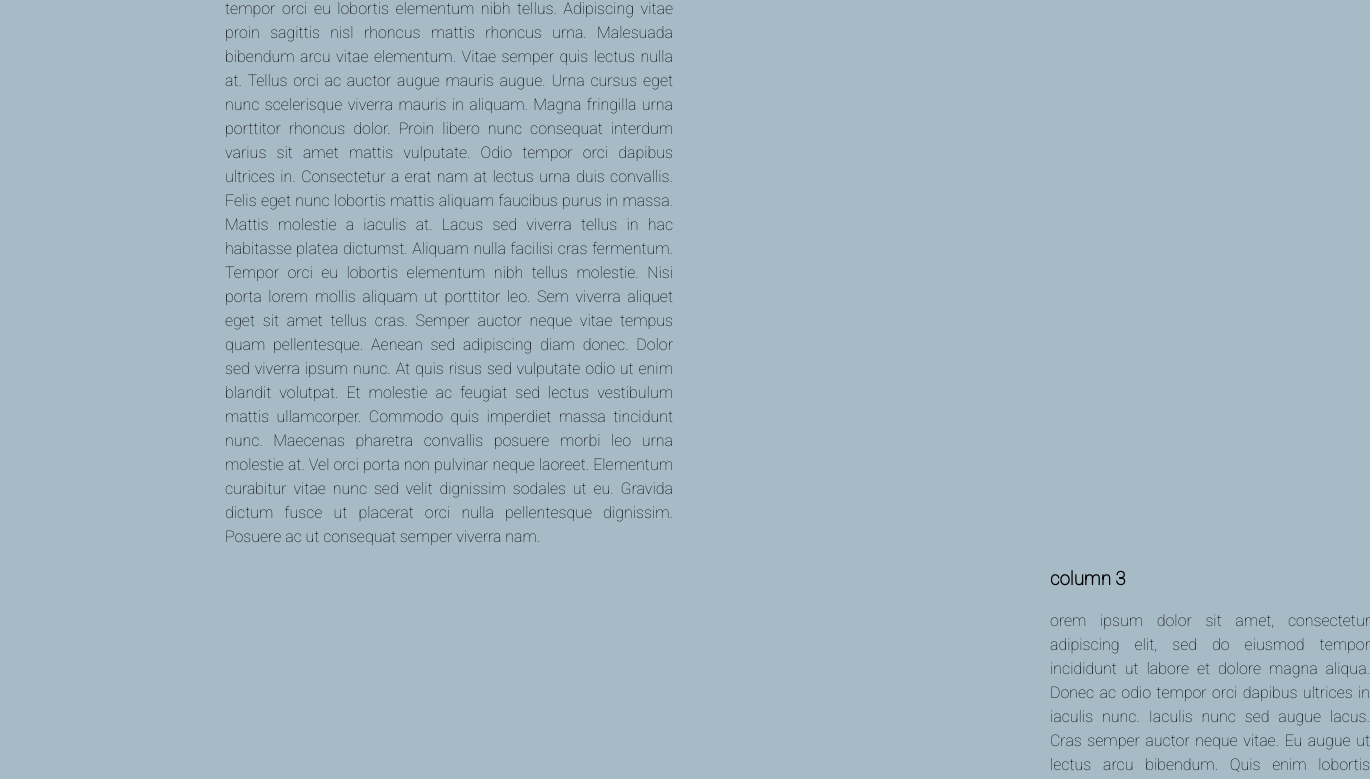
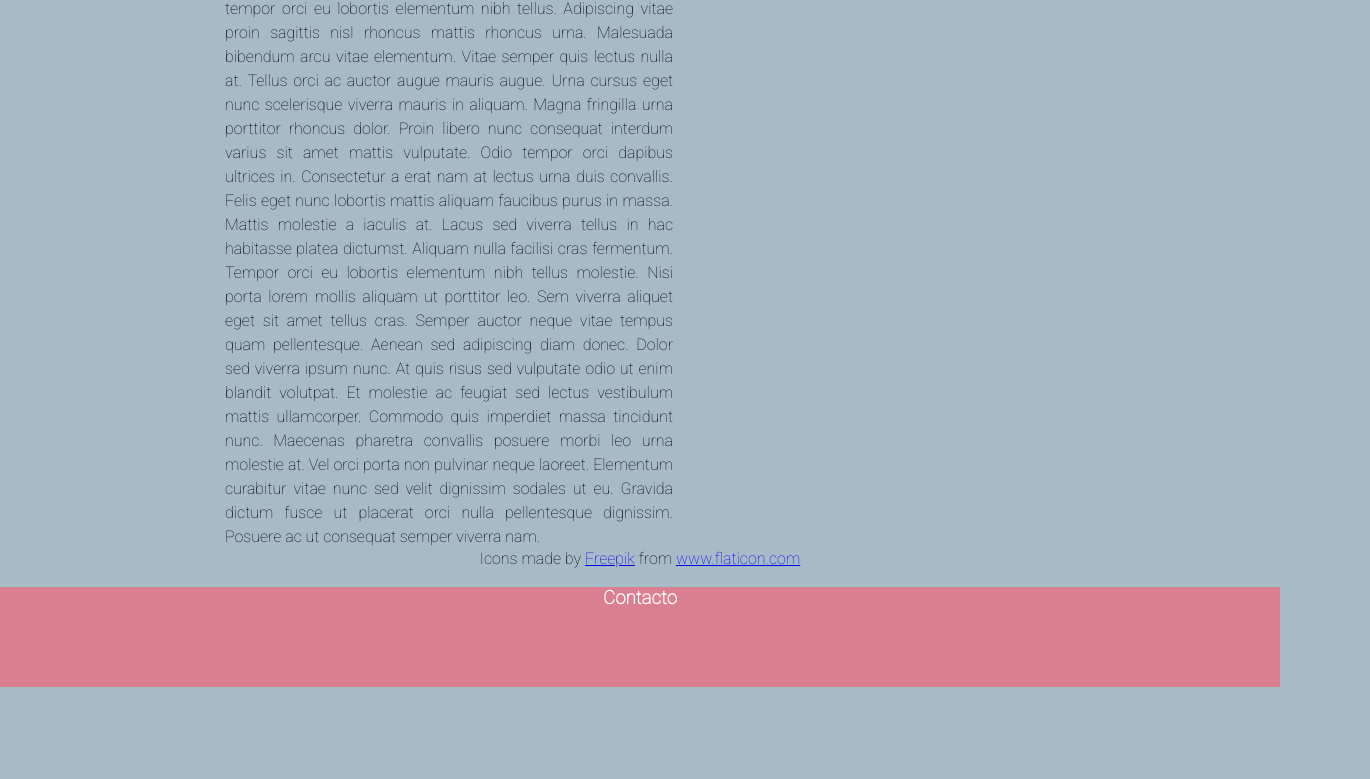
Before and after one commit to NM3000/MyFirstPage, a plain HTML site: page index.html in a window 1280 px wide. Shown: the part 2000-2779 px from the top of the page, 1370 px wide, since content can reach past the window. After the commit the page ends 2687 px from the top, so only its background shows below. Drawn offline with Linux system fonts and the light colour scheme; files whose address does not match are found by name; a web font is replaced by a local one.

Commit message:
Update index.html

```diff
--- a/index.html
+++ b/index.html
@@ -55,18 +55,7 @@ Arcu dui vivamus arcu felis bibendum ut tristique et. Dictumst vestibulum rhoncu
 
 Mattis molestie a iaculis at. Lacus sed viverra tellus in hac habitasse platea dictumst. Aliquam nulla facilisi cras fermentum. Tempor orci eu lobortis elementum nibh tellus molestie. Nisi porta lorem mollis aliquam ut porttitor leo. Sem viverra aliquet eget sit amet tellus cras. Semper auctor neque vitae tempus quam pellentesque. Aenean sed adipiscing diam donec. Dolor sed viverra ipsum nunc. At quis risus sed vulputate odio ut enim blandit volutpat. Et molestie ac feugiat sed lectus vestibulum mattis ullamcorper. Commodo quis imperdiet massa tincidunt nunc. Maecenas pharetra convallis posuere morbi leo urna molestie at. Vel orci porta non pulvinar neque laoreet. Elementum curabitur vitae nunc sed velit dignissim sodales ut eu. Gravida dictum fusce ut placerat orci nulla pellentesque dignissim. Posuere ac ut consequat semper viverra nam.</p></td>
     </div>
-    <div class="txtcol3">
-      <h3>column 3 </h3> <p>orem ipsum dolor sit amet, consectetur adipiscing elit, sed do eiusmod tempor incididunt ut labore et dolore magna aliqua. Donec ac odio tempor orci dapibus ultrices in iaculis nunc. Iaculis nunc sed augue lacus. Cras semper auctor neque vitae. Eu augue ut lectus arcu bibendum. Quis enim lobortis scelerisque fermentum dui faucibus in. Diam maecenas sed enim ut sem viverra aliquet eget sit. Orci dapibus ultrices in iaculis nunc sed augue lacus viverra. Nunc sed augue lacus viverra vitae congue eu. Nam libero justo laoreet sit amet cursus. Nulla facilisi morbi tempus iaculis urna. Diam ut venenatis tellus in metus vulputate eu scelerisque felis. Blandit turpis cursus in hac habitasse platea dictumst quisque sagittis. Orci nulla pellentesque dignissim enim sit amet venenatis urna. Nisi scelerisque eu ultrices vitae auctor eu augue ut.
 
-Etiam tempor orci eu lobortis elementum nibh tellus. Turpis tincidunt id aliquet risus feugiat in. Sed tempus urna et pharetra pharetra massa massa. Montes nascetur ridiculus mus mauris vitae ultricies. Feugiat nibh sed pulvinar proin. Ornare arcu dui vivamus arcu. Ultrices tincidunt arcu non sodales neque sodales ut etiam sit. Congue quisque egestas diam in arcu. Sed libero enim sed faucibus turpis in. Suspendisse ultrices gravida dictum fusce ut placerat orci nulla pellentesque. Amet luctus venenatis lectus magna fringilla urna. Aliquam sem et tortor consequat id porta nibh venenatis. Enim sed faucibus turpis in eu mi bibendum neque egestas. Habitant morbi tristique senectus et netus et malesuada fames ac.
-
-Pellentesque eu tincidunt tortor aliquam nulla facilisi. Est velit egestas dui id ornare. Aenean euismod elementum nisi quis eleifend quam adipiscing. Habitasse platea dictumst vestibulum rhoncus. Tortor condimentum lacinia quis vel. Egestas erat imperdiet sed euismod nisi porta. Massa id neque aliquam vestibulum morbi blandit cursus. Quis enim lobortis scelerisque fermentum dui faucibus in. Ac auctor augue mauris augue. Libero enim sed faucibus turpis. Augue mauris augue neque gravida in fermentum et sollicitudin ac. Eget magna fermentum iaculis eu non diam. Nibh tellus molestie nunc non. Gravida arcu ac tortor dignissim convallis aenean et tortor at.
-
-Arcu dui vivamus arcu felis bibendum ut tristique et. Dictumst vestibulum rhoncus est pellentesque elit ullamcorper dignissim cras tincidunt. Amet nisl suscipit adipiscing bibendum. Suspendisse ultrices gravida dictum fusce ut placerat orci nulla pellentesque. Mauris vitae ultricies leo integer malesuada. Aenean et tortor at risus viverra adipiscing at in tellus. In pellentesque massa placerat duis. Etiam tempor orci eu lobortis elementum nibh tellus. Adipiscing vitae proin sagittis nisl rhoncus mattis rhoncus urna. Malesuada bibendum arcu vitae elementum. Vitae semper quis lectus nulla at. Tellus orci ac auctor augue mauris augue. Urna cursus eget nunc scelerisque viverra mauris in aliquam. Magna fringilla urna porttitor rhoncus dolor. Proin libero nunc consequat interdum varius sit amet mattis vulputate. Odio tempor orci dapibus ultrices in. Consectetur a erat nam at lectus urna duis convallis. Felis eget nunc lobortis mattis aliquam faucibus purus in massa.
-
-Mattis molestie a iaculis at. Lacus sed viverra tellus in hac habitasse platea dictumst. Aliquam nulla facilisi cras fermentum. Tempor orci eu lobortis elementum nibh tellus molestie. Nisi porta lorem mollis aliquam ut porttitor leo. Sem viverra aliquet eget sit amet tellus cras. Semper auctor neque vitae tempus quam pellentesque. Aenean sed adipiscing diam donec. Dolor sed viverra ipsum nunc. At quis risus sed vulputate odio ut enim blandit volutpat. Et molestie ac feugiat sed lectus vestibulum mattis ullamcorper. Commodo quis imperdiet massa tincidunt nunc. Maecenas pharetra convallis posuere morbi leo urna molestie at. Vel orci porta non pulvinar neque laoreet. Elementum curabitur vitae nunc sed velit dignissim sodales ut eu. Gravida dictum fusce ut placerat orci nulla pellentesque dignissim. Posuere ac ut consequat semper viverra nam.</p></td>
-    </div>
-  </div>
 
 <div>Icons made by <a href="https://www.freepik.com" title="Freepik">Freepik</a> from <a href="https://www.flaticon.com/" title="Flaticon">www.flaticon.com</a></div>
 
```
